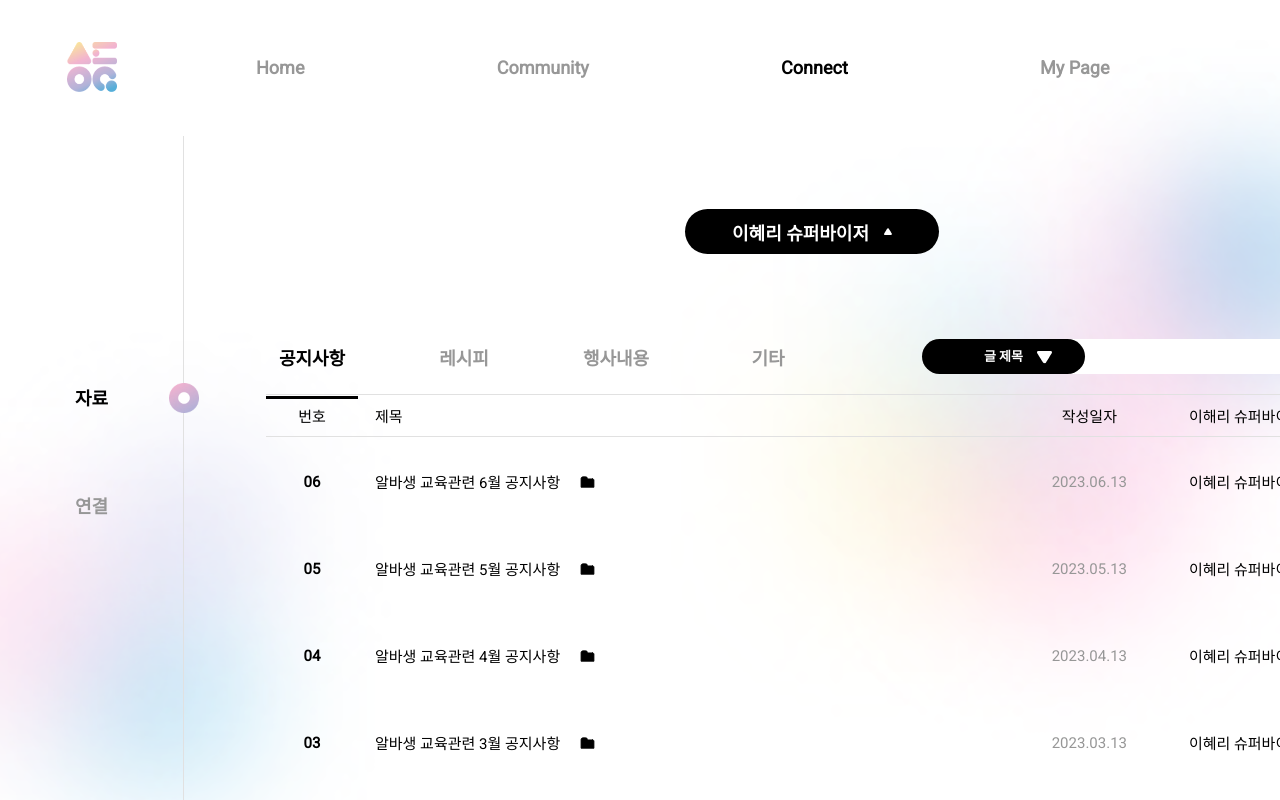
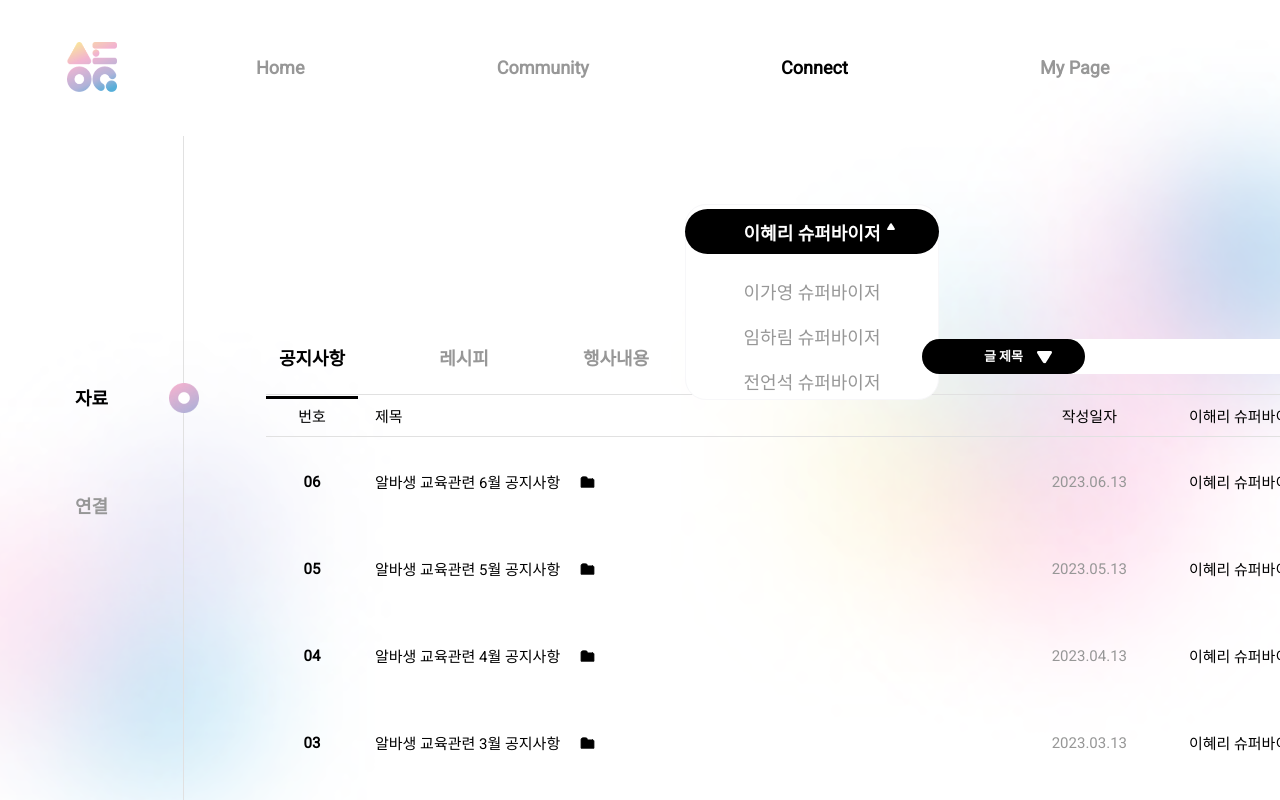
Before and after one commit to stockOneQ/front, a Next.js app: page /connect/data in a window 1280 px wide. Shown: the top 800 px of the page. Built offline with nearby package versions, Linux system fonts and the light colour scheme.

Commit message:
style(data): 슈퍼바이저 선택 드롭다운 ui 구현

```diff
--- a/components/connect/Data/index.tsx
+++ b/components/connect/Data/index.tsx
@@ -10,9 +10,9 @@ import * as S from './style';
 
 /** connect - 자료 페이지 */
 const Data = () => {
-  const [activeNum, setActiveNum] = useState(0);
-  const [temp, setTemp] = useState(true);
-  const [isSelectSupervisor, setIsSelectSupervisor] = useState(true);
+  const [activeNum, setActiveNum] = useState(0); // navigation active 상태 주기 위함
+  const [temp, setTemp] = useState(true); // 상세 페이지 연결하려고 임시로 만듦. 삭제 예정
+  const [isSelectSupervisor, setIsSelectSupervisor] = useState(true); // 슈퍼바이저 고르기
 
   return (
     <>
@@ -24,7 +24,21 @@ const Data = () => {
               setIsSelectSupervisor(prev => !prev);
             }}
           >
-            <p>이혜리 슈퍼바이저</p>
+            <div className="haha">
+              <p>이혜리 슈퍼바이저</p>
+            </div>
+            {isSelectSupervisor && (
+              <S.SupervisorDropDownBox>
+                <S.SupervisorList>
+                  <li>이가영 슈퍼바이저</li>
+                  <li>임하림 슈퍼바이저</li>
+                  <li>전언석 슈퍼바이저</li>
+                  <li>율카 슈퍼바이저</li>
+                  <li>리하 슈퍼바이저</li>
+                  <li>언짱 슈퍼바이저</li>
+                </S.SupervisorList>
+              </S.SupervisorDropDownBox>
+            )}
             <Image
               src={supervisorCategoryOpen}
               alt="supervisor-toggle-icon"
--- a/components/connect/Data/style.ts
+++ b/components/connect/Data/style.ts
@@ -9,27 +9,35 @@ interface ISelectSupervisorBoxProps {
 }
 
 const SelectSupervisorBox = styled.div<ISelectSupervisorBoxProps>`
+  .haha {
     display: flex;
+    flex-direction: column;
     justify-content: center;
     align-items: center;
-  gap: 1.5rem;
-  text-align: center;
     width: 25.4rem;
     height: 4.5rem;
     margin: 7.3rem auto 8.5rem;
+    border-radius: 5rem;
+    position: relative;
     cursor: pointer;
-  color: ${({ isSelectSupervisor }) =>
-    isSelectSupervisor ? 'var(--color-white)' : 'var(--color-black)'};
-  background-color: ${({ isSelectSupervisor }) =>
-    isSelectSupervisor ? 'var(--color-black)' : 'var(--color-white)'};
-  border-radius: 5rem;
+    z-index: 9;
 
     text-align: center;
     font-size: 1.8rem;
     font-weight: 600;
     line-height: normal;
 
+    color: ${({ isSelectSupervisor }) =>
+      isSelectSupervisor ? 'var(--color-white)' : 'var(--color-black)'};
+    background-color: ${({ isSelectSupervisor }) =>
+      isSelectSupervisor ? 'var(--color-black)' : ''};
+  }
+
   img {
+    position: absolute;
+    top: 22.3rem;
+    left: 88.7rem;
+    z-index: 10;
     filter: ${({ isSelectSupervisor }) =>
       isSelectSupervisor
         ? `invert(94%) sepia(75%) saturate(0%) hue-rotate(296deg)
@@ -38,6 +46,45 @@ const SelectSupervisorBox = styled.div<ISelectSupervisorBoxProps>`
     transform: ${({ isSelectSupervisor }) =>
       isSelectSupervisor ? 'rotate(180deg)' : 'rotate(0)'};
     transition: transform 0.5s ease;
+  }
+`;
+
+const SupervisorDropDownBox = styled.div`
+  width: 25.4rem;
+  height: 19.6rem;
+  position: absolute;
+  top: 20.4rem;
+  left: 68.5rem;
+  padding-top: 6.3rem;
+  border: 1px solid #f7f7f9;
+  background-color: var(--color-white);
+  border-radius: 2.1rem;
+  z-index: 1;
+`;
+
+const SupervisorList = styled.ul`
+  /* margin-top: 10.8rem; */
+  height: 13.5rem;
+  overflow: auto;
+
+  color: #979797;
+  text-align: center;
+  font-size: 1.8rem;
+  font-weight: 500;
+  line-height: normal;
+  border-radius: 2.1rem;
+
+  li {
+    height: 4.5rem;
+    border-radius: 5rem;
+    display: flex;
+    justify-content: center;
+    align-items: center;
+  }
+
+  li:hover {
+    color: var(--color-black);
+    background-color: #f7f7f9;
   }
 `;
 
@@ -229,6 +276,8 @@ const PaginationBox = styled.div`
 export {
   DataBox,
   SelectSupervisorBox,
+  SupervisorDropDownBox,
+  SupervisorList,
   DataNavBox,
   DataNav,
   DataNavInputBox,
```
Also changed, not shown: pages/login/found/index.tsx (added, +8 -0 lines), pages/login/founded/index.tsx (added, +8 -0 lines), pages/login/sign-up/index.tsx (added, +8 -0 lines). Lines whose indentation alone changed are shown as unchanged.
